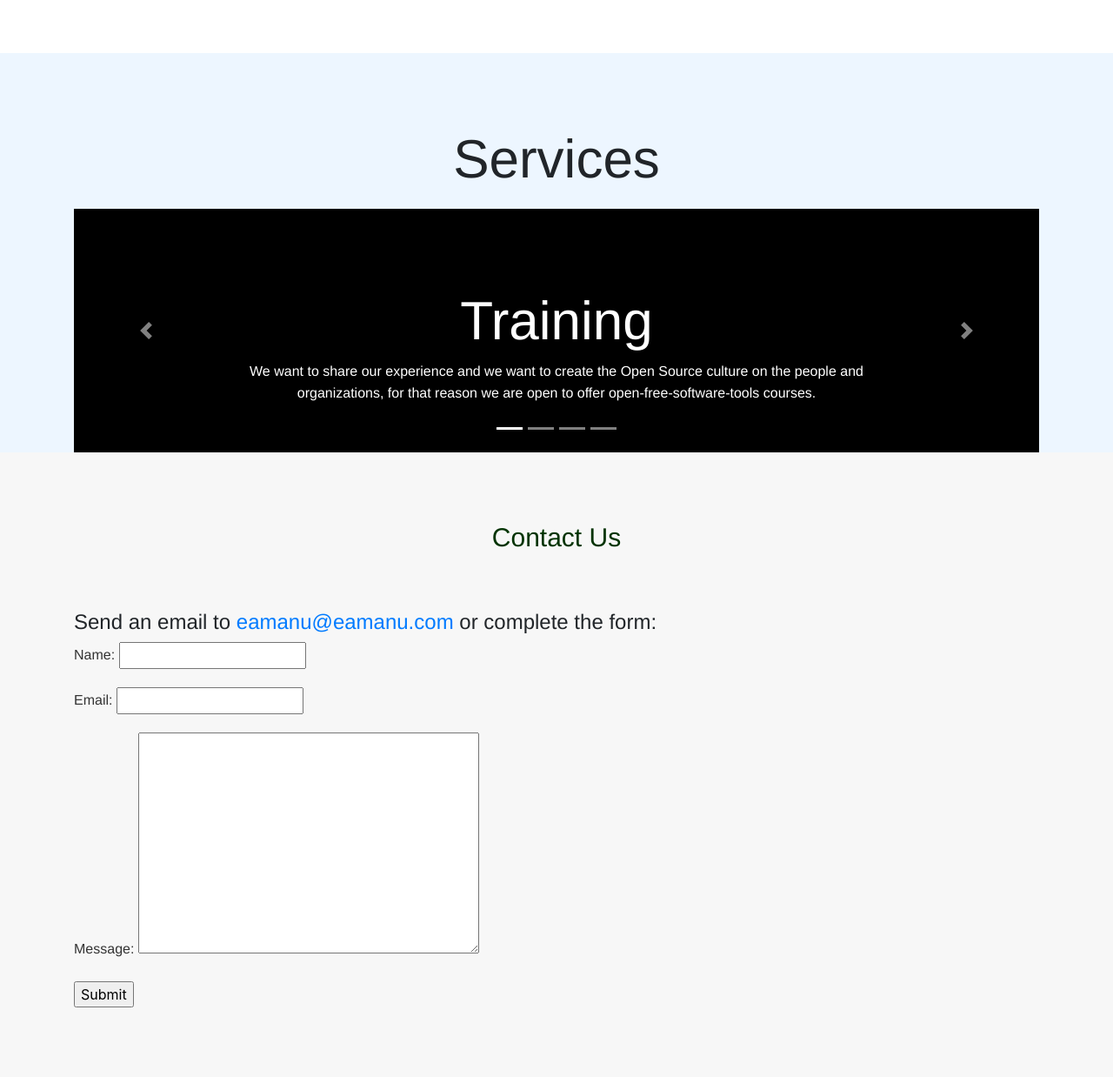
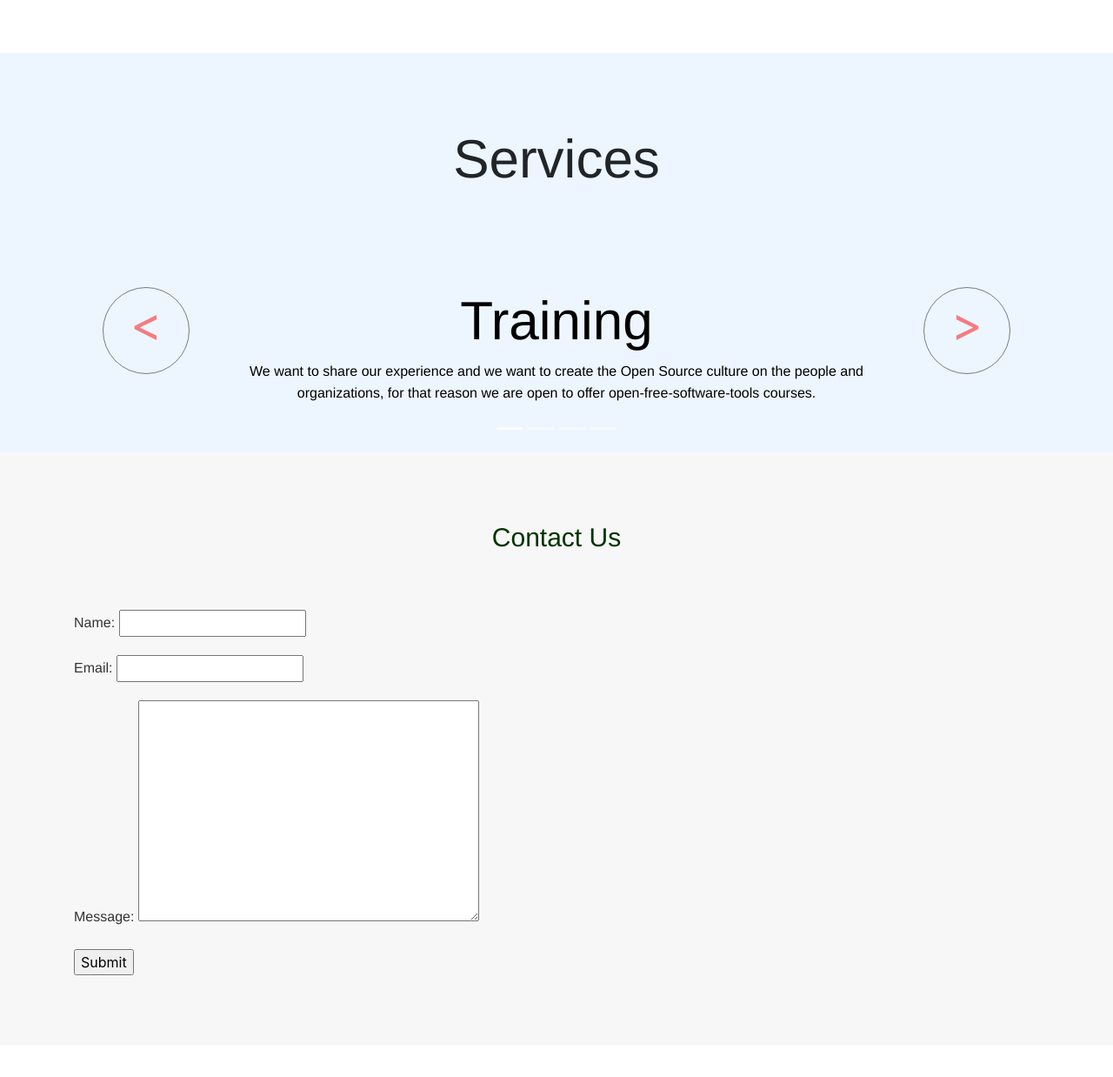
Before and after one commit to Yaeorobi/yaerobi, a Django app: page / in a window 1280 px wide. Shown: the part 1444-2682 px from the top of the page at 87% size. After the commit the page ends 2565 px from the top, so only its background shows below. Run offline with Django 3.2, Linux system fonts and the light colour scheme; some libraries are stand-ins or nearby versions.

Commit message:
Pagina finalizada

```diff
--- a/yaerobi/website/static/css/style.css
+++ b/yaerobi/website/static/css/style.css
@@ -1035,7 +1035,7 @@ div.logos > img{
 
 .carousel{
     /*background: #194616;*/
-    background: #000;
+    background: #edf6ff;
     margin-top: 20px;
     width: 100%;
 }
@@ -1048,9 +1048,8 @@ div.logos > img{
 }
 
 .slide{
-
+  max-width: 100%
 }
-
 
 .messages {
   position: fixed;
@@ -1058,3 +1057,27 @@ div.logos > img{
   left: 0;
   width: 80%;
 }
+
+.carousel-control-prev-icon,
+.carousel-control-next-icon {
+  height: 100px;
+  width: 100px;
+  outline: black;
+  background-size: 100%, 100%;
+  border-radius: 50%;
+  border: 1px solid black;
+  background-image: none;
+}
+
+.carousel-control-next-icon:after
+{
+  content: '>';
+  font-size: 55px;
+  color: red;
+}
+
+.carousel-control-prev-icon:after {
+  content: '<';
+  font-size: 55px;
+  color: red;
+}
--- a/yaerobi/website/templates/website/home.html
+++ b/yaerobi/website/templates/website/home.html
@@ -103,30 +103,30 @@
         <div class="carousel-inner" role="listbox">
             <div class="carousel-item active">
                 <div class="carousel-caption">
-                    <h1>Training</h1>
-                    <p style="color:#fff;" >We want to share our experience and we want to create the Open Source culture on the people and organizations, for that reason we are open to offer open-free-software-tools courses.
+                    <h1 style="color:#000;" >Training</h1>
+                    <p style="color:#000;" >We want to share our experience and we want to create the Open Source culture on the people and organizations, for that reason we are open to offer open-free-software-tools courses.
                     </p>
                 </div>
             </div>
             <div class="carousel-item">
                 <div class="carousel-caption">
-                    <h1>Build & Optimize</h1>
-                    <p style="color:#fff;" >We have the knowledge from the lines of the code of the projects that we maintain. So we can help you to develop, build and optimize your projects.</p>
+                    <h1 style="color:#000;">Build & Optimize</h1>
+                    <p style="color:#000;" >We have the knowledge from the lines of the code of the projects that we maintain. So we can help you to develop, build and optimize your projects.</p>
                 </div>
 
             </div>
             <div class="carousel-item">
               <div class="carousel-caption">
-                <h1>Maintain</h1>
-                <p style="color:#fff;" >Develop a project is a hard and demanding task and take several hours of people. Maintain a project or package is still a demanding task. We work every day maintaining open source projects, we can help you on that task.
+                <h1 style="color:#000;">Maintain</h1>
+                <p style="color:#000;" >Develop a project is a hard and demanding task and take several hours of people. Maintain a project or package is still a demanding task. We work every day maintaining open source projects, we can help you on that task.
                 </p>
               </div>
             </div>
 
             <div class="carousel-item">
               <div class="carousel-caption">
-                  <h1>Packaging</h1>
-                  <p style="color:#fff;" >We have experience on Debian Packaging, we can package your software and tools to be ready for distribute and deploy.</p>
+                  <h1 style="color:#000;">Packaging</h1>
+                  <p style="color:#000;" >We have experience on Debian Packaging, we can package your software and tools to be ready for distribute and deploy.</p>
               </div>
             </div>
         </div>
@@ -153,7 +153,6 @@
                 Contact Us
             </h1>
       </div>
-      <h3>Send an email to <a href="mailto:eamanu@eamanu.com">eamanu@eamanu.com</a> or complete the form:</h3>
       <form method="post">
         {% csrf_token %}
         {{ form.as_p }}
```
